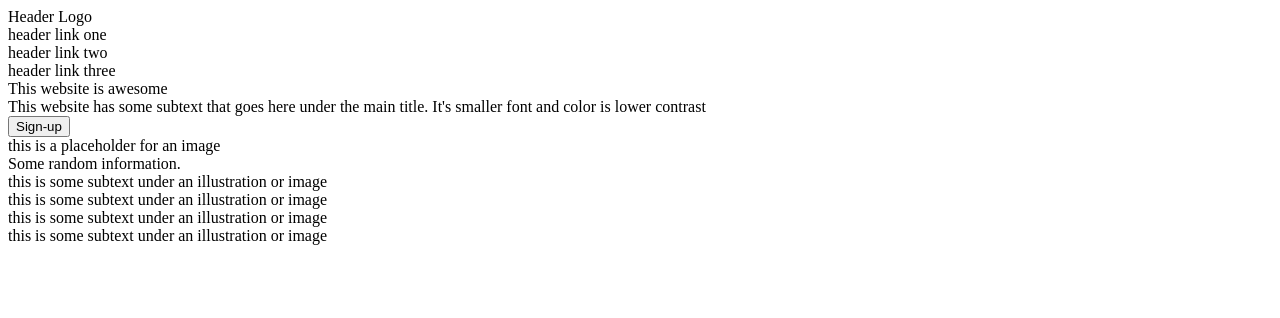
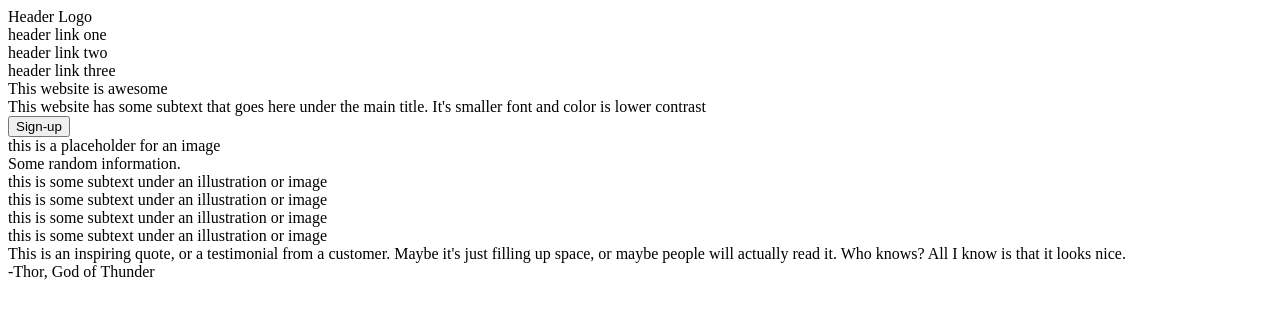
Before and after one commit to ron0909/landing-page, a plain HTML site: page index.html in a window 1280 px wide. Drawn offline with Linux system fonts and the light colour scheme.

Commit message:
Added the contents for the third container

```diff
--- a/index.html
+++ b/index.html
@@ -39,7 +39,10 @@
             <div class="text-two">this is some subtext under an illustration or image</div>
         </div>
     </div>
-    <div class="container-three"></div>
+    <div class="container-three">
+        <div class="text-three">This is an inspiring quote, or a testimonial from a customer. Maybe it's just filling up space, or maybe people will actually read it. Who knows? All I know is that it looks nice.</div>
+        <div class="text-author">-Thor, God of Thunder</div>
+    </div>
     <div class="container-four"></div>
     <div class="container-five"></div>
 </body>
```
